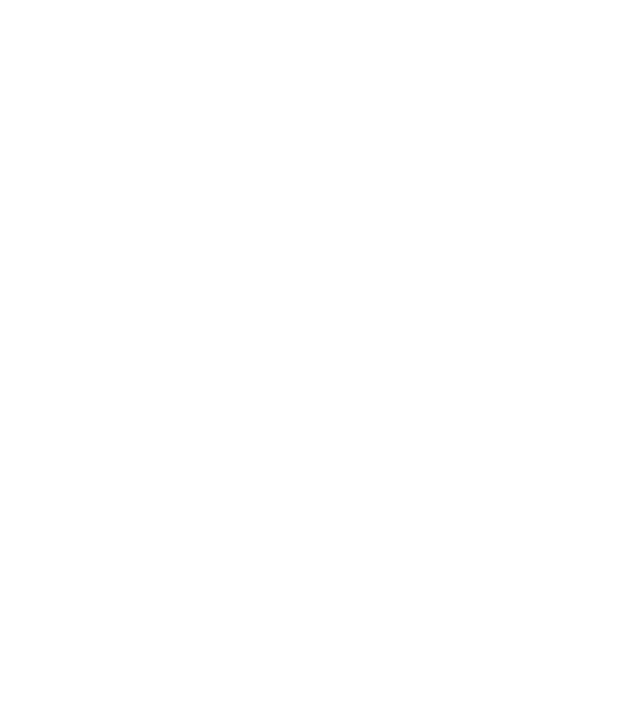
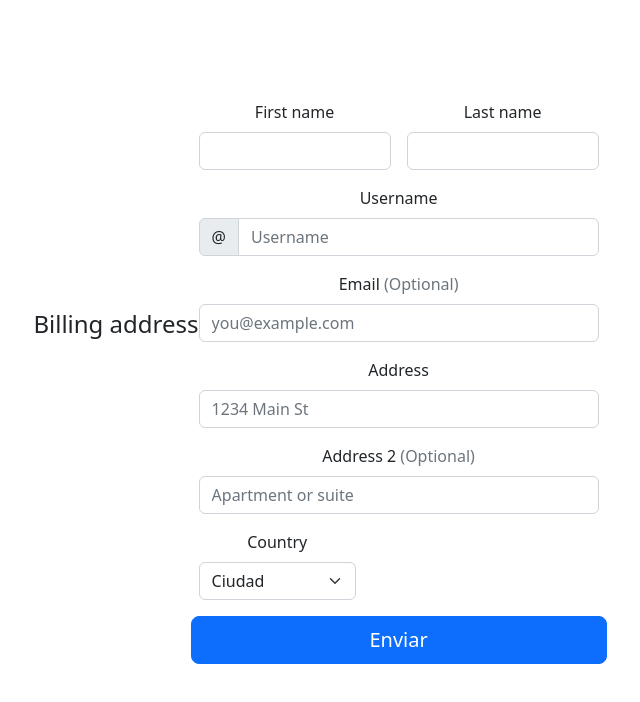
Before and after one commit to sarayGA/Localstorage, a plain HTML site: page index.html in a window 1280 px wide. Shown: the whole page, without its empty margins (324-964 px from the left). Drawn offline with nearby package versions, Linux system fonts and the light colour scheme.

Commit message:
Vincular bootstrapt

```diff
--- a/index.html
+++ b/index.html
@@ -1,13 +1,90 @@
 <!DOCTYPE html>
 <html lang="en">
+
 <head>
     <meta charset="UTF-8">
     <meta http-equiv="X-UA-Compatible" content="IE=edge">
     <meta name="viewport" content="width=device-width, initial-scale=1.0">
     <link rel="stylesheet" href="style.css">
+    <!-- CSS only -->
+    <link href="https://cdn.jsdelivr.net/npm/bootstrap@5.2.2/dist/css/bootstrap.min.css" rel="stylesheet"
+        integrity="sha384-Zenh87qX5JnK2Jl0vWa8Ck2rdkQ2Bzep5IDxbcnCeuOxjzrPF/et3URy9Bv1WTRi" crossorigin="anonymous">
     <title>Document</title>
 </head>
+
 <body>
+    <main>
+        <h4 class="mb-3">Billing address</h4>
+        <form class="needs-validation" novalidate="">
+        <div class="row g-3">
+          <div class="col-sm-6">
+            <label for="firstName" class="form-label">First name</label>
+            <input type="text" class="form-control" id="firstName" placeholder="" value="" required="">
+            <div class="invalid-feedback">
+              Valid first name is required.
+            </div>
+          </div>
+
+          <div class="col-sm-6">
+            <label for="lastName" class="form-label">Last name</label>
+            <input type="text" class="form-control" id="lastName" placeholder="" value="" required="">
+            <div class="invalid-feedback">
+              Valid last name is required.
+            </div>
+          </div>
+
+          <div class="col-12">
+            <label for="username" class="form-label">Username</label>
+            <div class="input-group has-validation">
+              <span class="input-group-text">@</span>
+              <input type="text" class="form-control" id="username" placeholder="Username" required="">
+            <div class="invalid-feedback">
+                Your username is required.
+              </div>
+            </div>
+          </div>
+
+          <div class="col-12">
+            <label for="email" class="form-label">Email <span class="text-muted">(Optional)</span></label>
+            <input type="email" class="form-control" id="email" placeholder="you@example.com">
+            <div class="invalid-feedback">
+              Please enter a valid email address for shipping updates.
+            </div>
+          </div>
+
+          <div class="col-12">
+            <label for="address" class="form-label">Address</label>
+            <input type="text" class="form-control" id="address" placeholder="1234 Main St" required="">
+            <div class="invalid-feedback">
+              Please enter your shipping address.
+            </div>
+          </div>
+
+          <div class="col-12">
+            <label for="address2" class="form-label">Address 2 <span class="text-muted">(Optional)</span></label>
+            <input type="text" class="form-control" id="address2" placeholder="Apartment or suite">
+          </div>
+
+          <div class="col-md-5">
+            <label for="country" class="form-label">Country</label>
+            <select class="form-select" id="country" required="">
+              <option value="">Ciudad</option>
+              <option value="medellin">Medellin</option>
+              <option value="Bello">Bello </option>
+            </select>
+            <div class="invalid-feedback">
+              Please select a valid country.
+            </div>
+          </div>
+
+            </select>
+        <button class="w-100 btn btn-primary btn-lg" type="submit">Enviar</button>
+      </form></main>
     <script src="./script.js"></script>
+    <!-- JavaScript Bundle with Popper -->
+    <script src="https://cdn.jsdelivr.net/npm/bootstrap@5.2.2/dist/js/bootstrap.bundle.min.js"
+        integrity="sha384-OERcA2EqjJCMA+/3y+gxIOqMEjwtxJY7qPCqsdltbNJuaOe923+mo//f6V8Qbsw3"
+        crossorigin="anonymous"></script>
 </body>
+
 </html>
--- a/style.css
+++ b/style.css
@@ -0,0 +1,12 @@
+main{
+    display: flex;
+    justify-content: center;
+    align-items: center;
+
+
+}
+form{
+    text-align: center;
+    width: 400px;
+    margin-top: 100px;
+}
```
